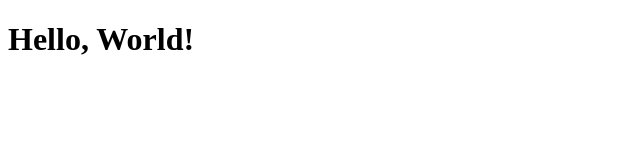
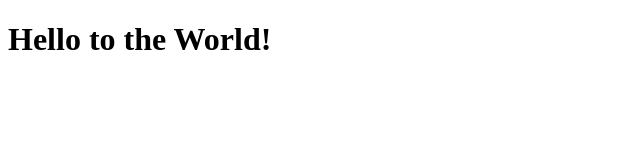
Before and after one commit to williamsct/williamsct.github.io, a plain HTML site: page index.html in a window 1280 px wide. Shown: the whole page, without its empty margins (0-640 px from the left). Drawn offline with Linux system fonts and the light colour scheme.

Commit message:
Update index.html

```diff
--- a/index.html
+++ b/index.html
@@ -6,6 +6,6 @@
     <title>Hello World!</title>
 </head>
 <body>
-    <h1>Hello, World!</h1>
+    <h1>Hello to the World!</h1>
 </body>
 </html>
```
